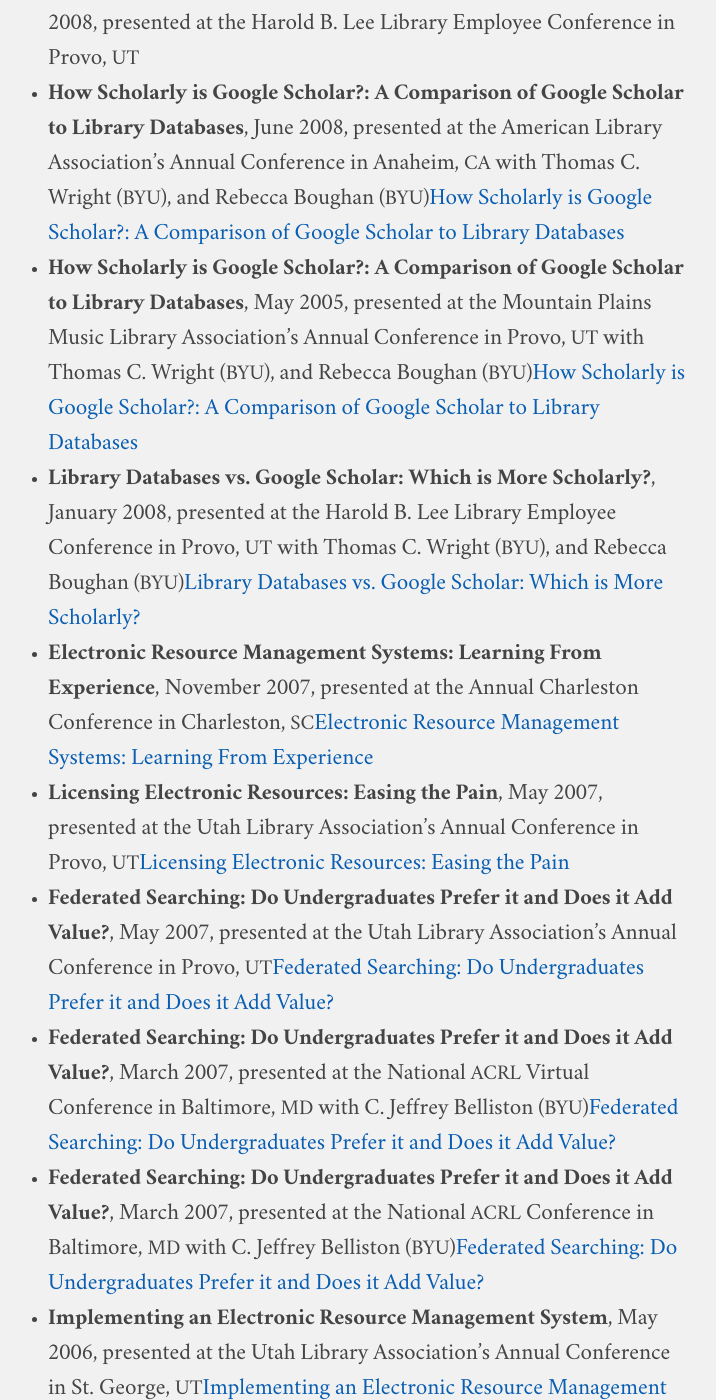
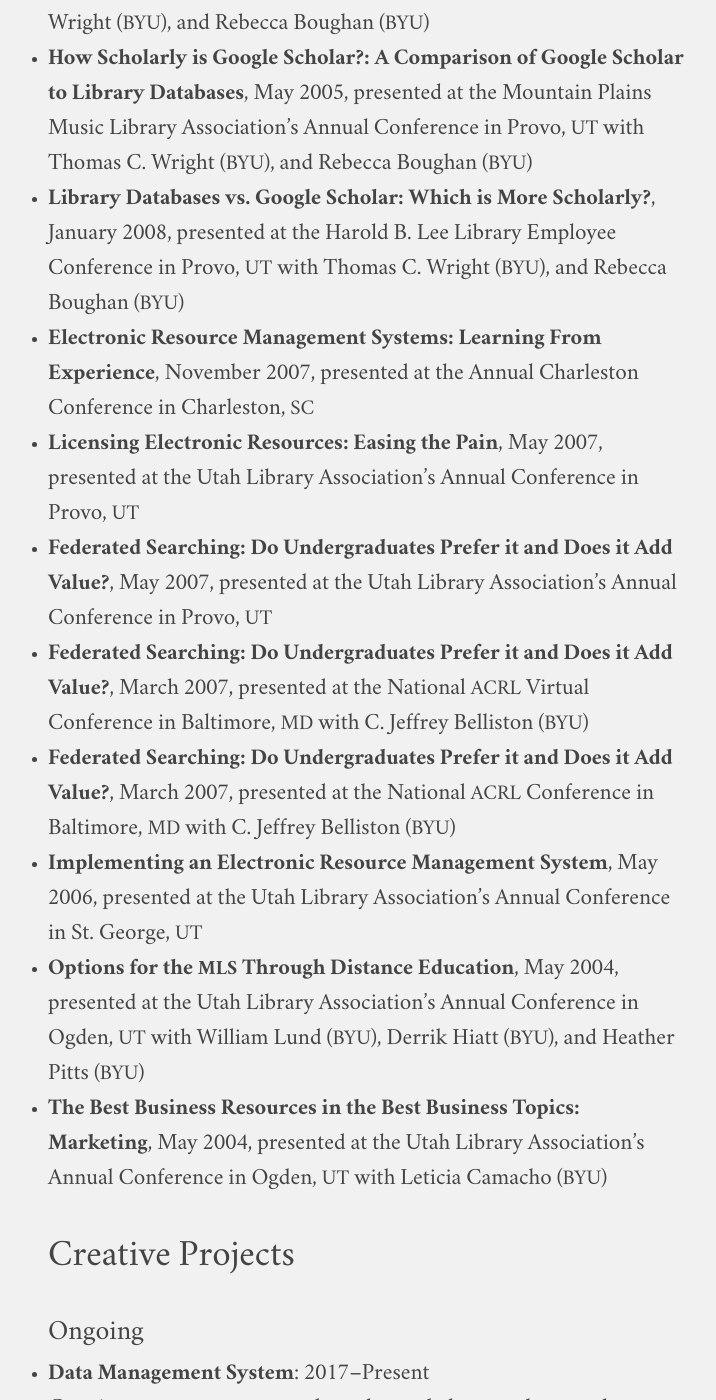
Before and after one commit to jaredhowland/jaredhowland.github.io, a Jekyll site: the page built from content/vita.md, in a window 1280 px wide and 1400 px high, scrolled down 6828 px. Shown: the whole window, without its empty margins (272-988 px from the left). Built offline with Jekyll 4.4.1, drawn with Linux system fonts in a browser that asks for light colours; a script that is not in the unit is left out; some of the changed text lies outside the part shown.

Commit message:
[FIX] Remove PlumX stats from vitae

```diff
--- a/_includes/presentation.html
+++ b/_includes/presentation.html
@@ -40,6 +40,6 @@
     {%- endfor -%}
 {%- endif -%}
 
-{%- if site.presentation-plumx and presentation.bepress-id -%}
+{%- if site.presentation-plumx and presentation.bepress-id and include.webpage != "vita" -%}
     {{ "" }}<a href="https://plu.mx/plum/a/?bepress_url_id={{ presentation.bepress-id | url_encode }}" data-popup="right" data-badge="true" class="plumx-plum-print-popup" data-site="plum" data-hide-when-empty="true">{{ presentation.title }}</a>
 {%- endif -%}
--- a/content/vita.md
+++ b/content/vita.md
@@ -87,7 +87,7 @@ Provo, <span class="caps">UT</span> 84602
 <ul>
 {% for publication in site.data.publications %}
 <li>
-    {% include citation.html %}
+    {% include citation.html webpage="vita"%}
 </li>
 {%- endfor -%}
 </ul>
```
